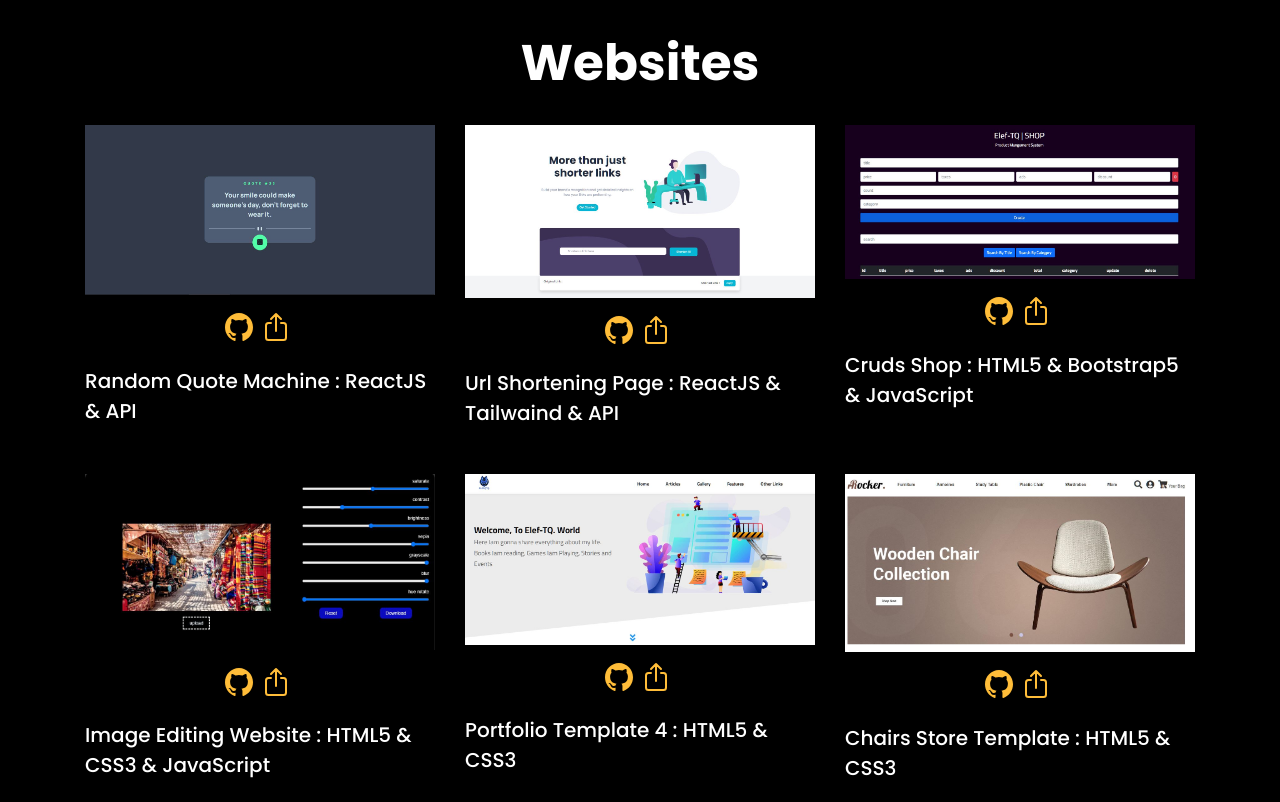
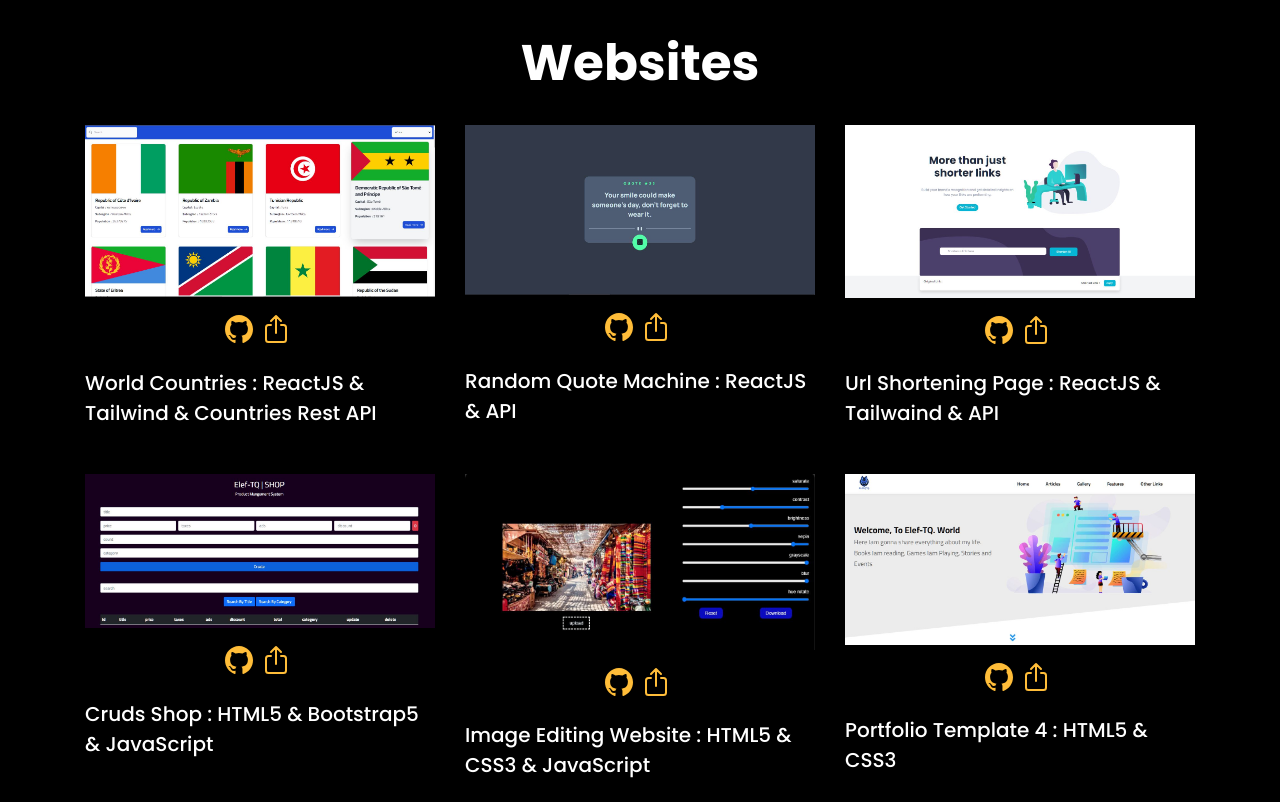
Before and after one commit to ELEF-TQ/Personal-Portfolio, a website: page index.html in a window 1280 px wide. Shown: the part 3280-4082 px from the top of the page. Drawn offline with nearby package versions, Linux system fonts and the light colour scheme; files whose address does not match are found by name; a web font is replaced by a local one.

Commit message:
add countries project

```diff
--- a/index.html
+++ b/index.html
@@ -218,6 +218,20 @@
 			</div>
 		  </div>
         <div class="row d-flex justify-content-center ">
+			<div class="col-md-4 d-flex ftco-animate">
+				<div class="blog-entry">
+				   <img src="./images/API Countries.JPG" alt="portfolio" class="w-100">
+				<div class="text mt-3 float-right d-block">
+					<div class="d-flex align-items-center mb-3 meta justify-content-center">
+					  <p class="mb-0">
+						  <a href="https://github.com/ELEF-TQ/Countries__Rest_API" class="meta-chat" target="_blank"><ion-icon name="logo-github" size="large"></ion-icon></a>
+						  <a href="https://elef-tq.github.io/Countries__Rest_API/" class="meta-chat" target="_blank"><ion-icon name="share-outline" size="large" ></ion-icon></a>
+					  </p>
+				  </div>
+				  <h3 class="heading"><a href="#">World Countries : ReactJS & Tailwind & Countries Rest API</a></h3>
+				</div>
+			  </div>
+			</div>
 			<div class="col-md-4 d-flex ftco-animate">
 				<div class="blog-entry">
 				   <img src="./images/Random Quote.JPG" alt="portfolio" class="w-100">
```
Also changed, not shown: images/API Countries.JPG (added).
